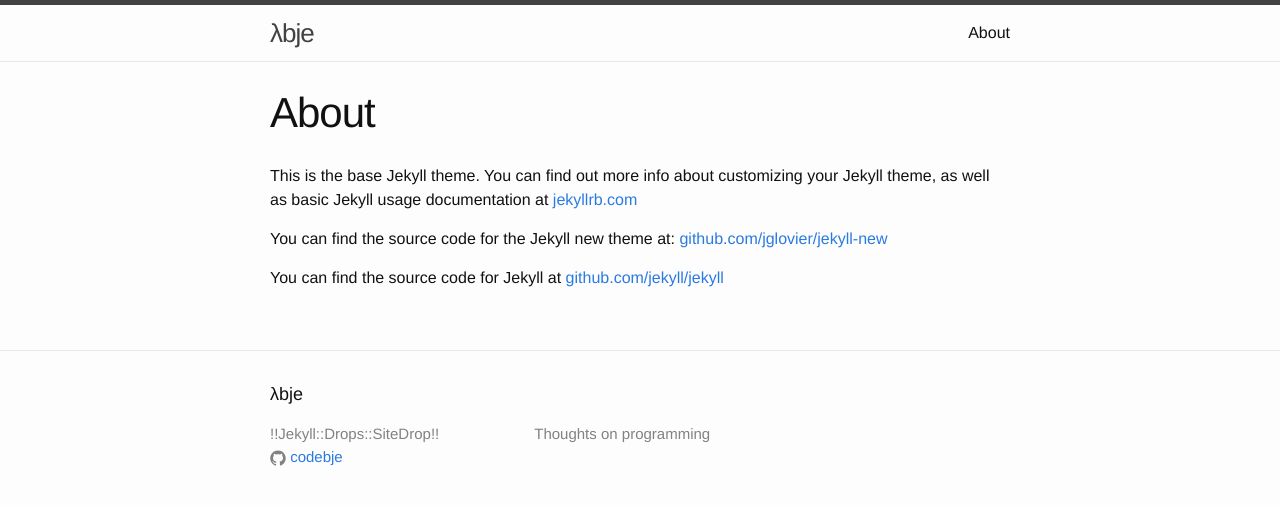
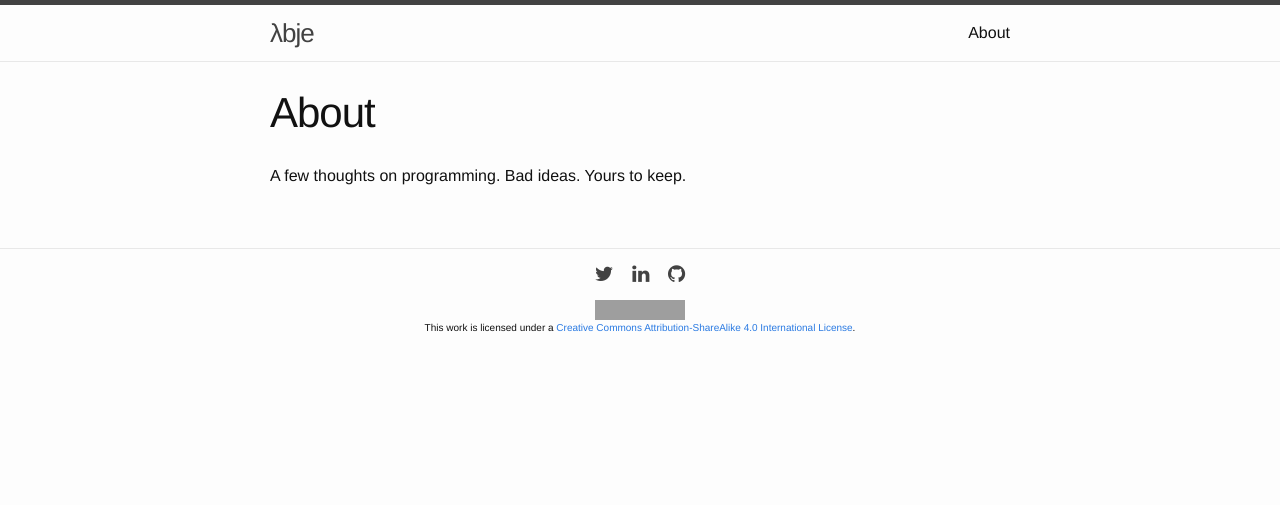
Before and after one commit to codebje/codebje.github.io, a Jekyll site: the page built from about.md, in a window 1280 px wide. Shown: the top 505 px of the page. Built offline with Jekyll 4.4.1, drawn with Linux system fonts in a browser that asks for light colours; nearby versions of some CDN libraries; grey boxes are pictures that could not be loaded.

Commit message:
getting there

```diff
--- a/_config.yml
+++ b/_config.yml
@@ -1,13 +1,15 @@
 title:                  λbje
 description:            Thoughts on programming
-github_username:        codebje
 logo:                   site-logo.png
 #url:              http://bje.id.au
 
 # Owner/author information
 owner:
-  name:           Byron Ellacott
-  avatar:         bio-photo.jpg
+  name:         Byron Ellacott
+  avatar:       bio-photo.jpg
+  github:       codebje
+  twitter:      codebje
+  linkedin:     codebje
 
 highlighter: pygments
 markdown:    kramdown
--- a/_includes/footer.html
+++ b/_includes/footer.html
@@ -2,46 +2,16 @@
 
   <div class="wrapper">
 
-    <h2 class="footer-heading">{{ site.title }}</h2>
-
-    <div class="footer-col-wrapper">
-      <div class="footer-col  footer-col-1">
-        <ul class="social-media-list">
-          !!{{site}}!!
-          {% if site.github_username %}
-          <li>
-            <a href="https://github.com/{{ site.github_username }}">
-              <span class="icon  icon--github">
-                <svg viewBox="0 0 16 16">
-                  <path fill="#828282" d="M7.999,0.431c-4.285,0-7.76,3.474-7.76,7.761 c0,3.428,2.223,6.337,5.307,7.363c0.388,0.071,0.53-0.168,0.53-0.374c0-0.184-0.007-0.672-0.01-1.32 c-2.159,0.469-2.614-1.04-2.614-1.04c-0.353-0.896-0.862-1.135-0.862-1.135c-0.705-0.481,0.053-0.472,0.053-0.472 c0.779,0.055,1.189,0.8,1.189,0.8c0.692,1.186,1.816,0.843,2.258,0.645c0.071-0.502,0.271-0.843,0.493-1.037 C4.86,11.425,3.049,10.76,3.049,7.786c0-0.847,0.302-1.54,0.799-2.082C3.768,5.507,3.501,4.718,3.924,3.65 c0,0,0.652-0.209,2.134,0.796C6.677,4.273,7.34,4.187,8,4.184c0.659,0.003,1.323,0.089,1.943,0.261 c1.482-1.004,2.132-0.796,2.132-0.796c0.423,1.068,0.157,1.857,0.077,2.054c0.497,0.542,0.798,1.235,0.798,2.082 c0,2.981-1.814,3.637-3.543,3.829c0.279,0.24,0.527,0.713,0.527,1.437c0,1.037-0.01,1.874-0.01,2.129 c0,0.208,0.14,0.449,0.534,0.373c3.081-1.028,5.302-3.935,5.302-7.362C15.76,3.906,12.285,0.431,7.999,0.431z"/>
-                </svg>
-              </span>
-
-              <span class="username">{{ site.github_username }}</span>
-            </a>
-          </li>
-          {% endif %}
-
-          {% if site.twitter_username %}
-          <li>
-            <a href="https://twitter.com/{{ site.twitter_username }}">
-              <span class="icon  icon--twitter">
-                <svg viewBox="0 0 16 16">
-                  <path fill="#828282" d="M15.969,3.058c-0.586,0.26-1.217,0.436-1.878,0.515c0.675-0.405,1.194-1.045,1.438-1.809
-                  c-0.632,0.375-1.332,0.647-2.076,0.793c-0.596-0.636-1.446-1.033-2.387-1.033c-1.806,0-3.27,1.464-3.27,3.27 c0,0.256,0.029,0.506,0.085,0.745C5.163,5.404,2.753,4.102,1.14,2.124C0.859,2.607,0.698,3.168,0.698,3.767 c0,1.134,0.577,2.135,1.455,2.722C1.616,6.472,1.112,6.325,0.671,6.08c0,0.014,0,0.027,0,0.041c0,1.584,1.127,2.906,2.623,3.206 C3.02,9.402,2.731,9.442,2.433,9.442c-0.211,0-0.416-0.021-0.615-0.059c0.416,1.299,1.624,2.245,3.055,2.271 c-1.119,0.877-2.529,1.4-4.061,1.4c-0.264,0-0.524-0.015-0.78-0.046c1.447,0.928,3.166,1.469,5.013,1.469 c6.015,0,9.304-4.983,9.304-9.304c0-0.142-0.003-0.283-0.009-0.423C14.976,4.29,15.531,3.714,15.969,3.058z"/>
-                </svg>
-              </span>
-
-              <span class="username">{{ site.twitter_username }}</span>
-            </a>
-          </li>
-          {% endif %}
-        </ul>
+    <div class="footer-wrapper">
+      <div class="social-media-list">
+        {% if site.owner.twitter %}<a href="http://twitter.com/{{ site.owner.twitter }}" title="{{ site.owner.name}} on Twitter" target="_blank"><i class="fa fa-twitter fa-2x"></i></a>{% endif %}
+        {% if site.owner.linkedin %}<a href="http://linkedin.com/in/{{ site.owner.linkedin }}" title="{{ site.owner.name}} on LinkedIn" target="_blank"><i class="fa fa-linkedin fa-2x"></i></a>{% endif %}
+        {% if site.owner.github %}<a href="http://github.com/{{ site.owner.github }}" title="{{ site.owner.name}} on Github" target="_blank"><i class="fa fa-github fa-2x"></i></a>{% endif %}
+      </div>
+      <div class="license">
+        <a rel="license" href="http://creativecommons.org/licenses/by-sa/4.0/"><img alt="Creative Commons License" style="border-width:0" src="https://i.creativecommons.org/l/by-sa/4.0/80x15.png" /></a><br />This work is licensed under a <a rel="license" href="http://creativecommons.org/licenses/by-sa/4.0/">Creative Commons Attribution-ShareAlike 4.0 International License</a>.
       </div>
 
-      <div class="footer-col  footer-col-3">
-        <p class="text">{{ site.description }}</p>
-      </div>
     </div>
 
   </div>
--- a/_includes/head.html
+++ b/_includes/head.html
@@ -7,5 +7,6 @@
     <meta name="description" content="{{ site.description }}">
 
     <link rel="stylesheet" href="{{ "/css/main.css" | prepend: site.baseurl }}">
+    <link rel="stylesheet" href="//maxcdn.bootstrapcdn.com/font-awesome/4.3.0/css/font-awesome.min.css">
     <link rel="canonical" href="{{ page.url | replace:'index.html','' | prepend: site.baseurl | prepend: site.url }}">
 </head>
--- a/_sass/_layout.scss
+++ b/_sass/_layout.scss
@@ -93,70 +93,22 @@
  */
 .site-footer {
     border-top: 1px solid $grey-color-light;
-    padding: $spacing-unit 0;
+    padding: $spacing-unit/2 0;
 }
 
-.footer-heading {
-    font-size: 18px;
-    margin-bottom: $spacing-unit / 2;
+.footer-wrapper {
+    margin: 0 auto;
+    text-align: center;
+    font-size: 10px;
 }
 
-.contact-list,
 .social-media-list {
-    list-style: none;
-    margin-left: 0;
-}
-
-.footer-col-wrapper {
-    font-size: 15px;
-    color: $grey-color;
-    margin-left: -$spacing-unit / 2;
-    @extend %clearfix;
-}
-
-.footer-col {
-    float: left;
     margin-bottom: $spacing-unit / 2;
-    padding-left: $spacing-unit / 2;
-}
-
-.footer-col-1 {
-    width: -webkit-calc(35% - (#{$spacing-unit} / 2));
-    width:         calc(35% - (#{$spacing-unit} / 2));
-}
-
-.footer-col-2 {
-    width: -webkit-calc(20% - (#{$spacing-unit} / 2));
-    width:         calc(20% - (#{$spacing-unit} / 2));
-}
-
-.footer-col-3 {
-    width: -webkit-calc(45% - (#{$spacing-unit} / 2));
-    width:         calc(45% - (#{$spacing-unit} / 2));
-}
-
-@include media-query($on-laptop) {
-    .footer-col-1,
-    .footer-col-2 {
-        width: -webkit-calc(50% - (#{$spacing-unit} / 2));
-        width:         calc(50% - (#{$spacing-unit} / 2));
-    }
-
-    .footer-col-3 {
-        width: -webkit-calc(100% - (#{$spacing-unit} / 2));
-        width:         calc(100% - (#{$spacing-unit} / 2));
+    a {
+        color: $grey-color-dark;
+        padding: 4px 8px;
     }
 }
-
-@include media-query($on-palm) {
-    .footer-col {
-        float: none;
-        width: -webkit-calc(100% - (#{$spacing-unit} / 2));
-        width:         calc(100% - (#{$spacing-unit} / 2));
-    }
-}
-
-
 
 /**
  * Page content
--- a/about.md
+++ b/about.md
@@ -4,8 +4,4 @@ title: About
 permalink: /about/
 ---
 
-This is the base Jekyll theme. You can find out more info about customizing your Jekyll theme, as well as basic Jekyll usage documentation at [jekyllrb.com](http://jekyllrb.com/)
-
-You can find the source code for the Jekyll new theme at: [github.com/jglovier/jekyll-new](https://github.com/jglovier/jekyll-new)
-
-You can find the source code for Jekyll at [github.com/jekyll/jekyll](https://github.com/jekyll/jekyll)
+A few thoughts on programming.  Bad ideas.  Yours to keep.
--- a/index.html
+++ b/index.html
@@ -3,8 +3,6 @@ layout: default
 ---
 
 <div class="home">
-
-  <h1 class="page-heading">Posts</h1>
 
   <ul class="post-list">
     {% for post in site.posts %}
@@ -18,6 +16,4 @@ layout: default
     {% endfor %}
   </ul>
 
-  <p class="rss-subscribe">subscribe <a href="{{ "/feed.xml" | prepend: site.baseurl }}">via RSS</a></p>
-
 </div>
```
